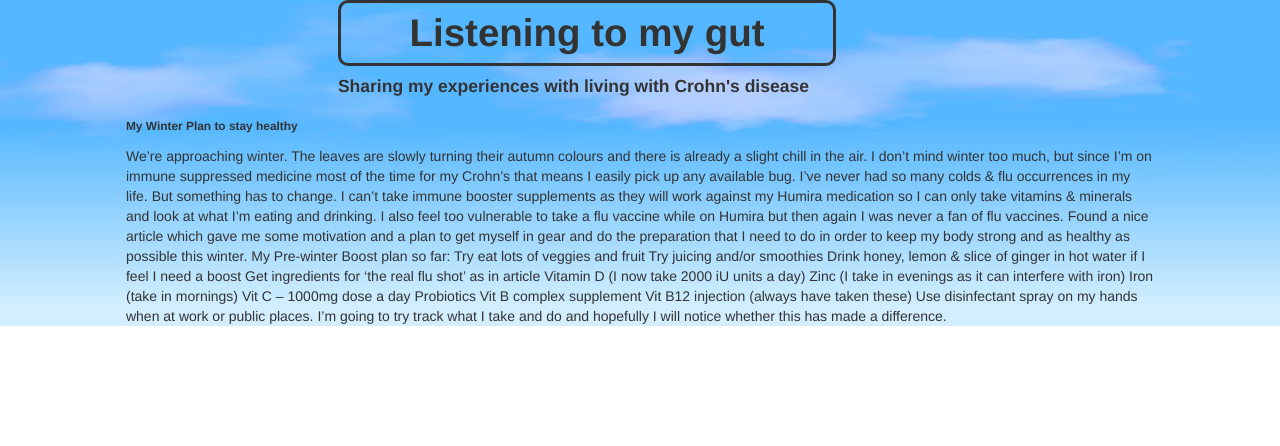
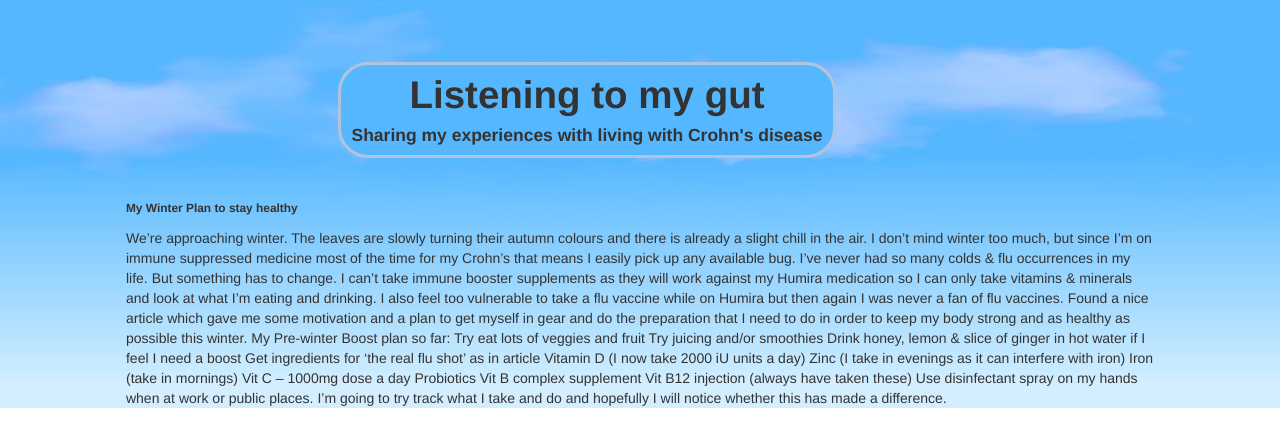
Before and after one commit to RihanMeij/Bee, a plain HTML site: page Website/Index.html in a window 1280 px wide. Drawn offline with Linux system fonts and the light colour scheme.

Commit message:
Background changes

```diff
--- a/Website/Index.html
+++ b/Website/Index.html
@@ -5,18 +5,22 @@
     <link href="Content/bootstrap.css" rel="stylesheet"/>
     <link href="Content/bootstrap-responsive.css" rel="stylesheet" />
     <link href="Styles/Site.css" rel="stylesheet"/>
+    <style>
+
+    </style>
 </head>
 <body style="background-image: url(/Images/01_background.jpg); background-repeat:no-repeat;background-size:100% 100%">
     <div class="container-fluid">
-        <div class="row-fluid">
-            <div class="span5 offset3" style="border:solid; text-align:center;border-radius:10px;">
+        <div class="row-fluid" style="padding-top:5%">
+            <div class="span5 offset3" style="border: solid; background-color: #55B7FF; border-color: #B0C4DE; text-align:center; border-radius: 30px;">
                 <h1>Listening to my gut</h1>
+                <h4>Sharing my experiences with living with Crohn's disease</h4>
             </div>
 
         </div>
         <div class="row-fluid">
             <div class="span5 offset3">
-                <h4>Sharing my experiences with living with Crohn's disease</h4>
+
             </div>
 
         </div>
```
